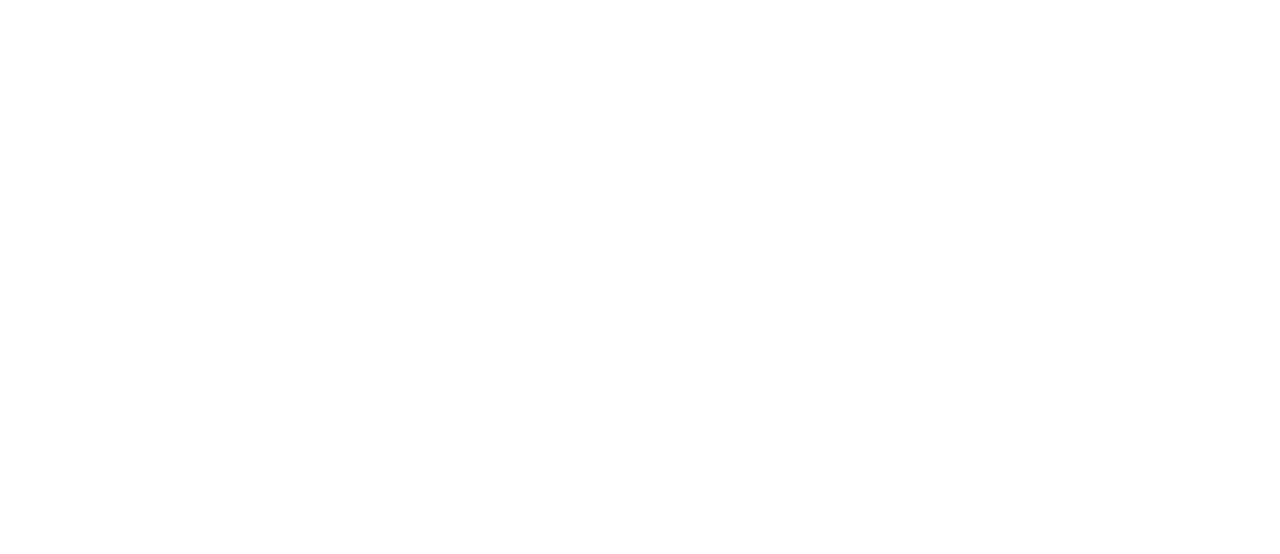
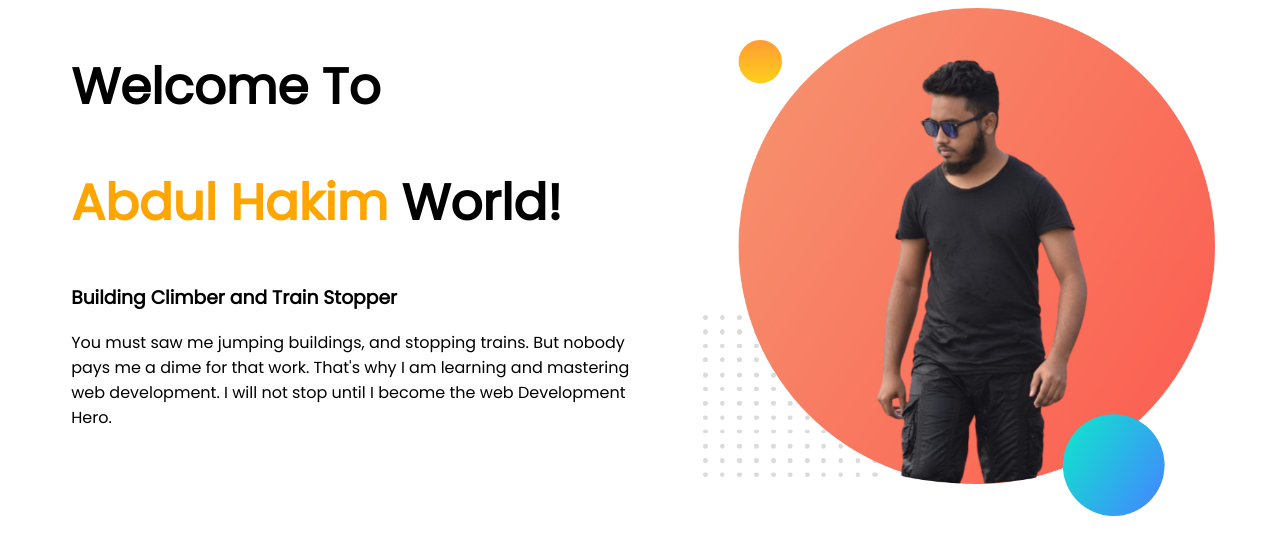
Before and after one commit to abdulhakim10/developer-portfolio, a plain HTML site: page index.html in a window 1280 px wide. Drawn offline with Linux system fonts and the light colour scheme.

Commit message:
code push

```diff
--- a/index.html
+++ b/index.html
@@ -1,13 +1,31 @@
 <!DOCTYPE html>
 <html lang="en">
+
 <head>
     <meta charset="UTF-8">
     <meta http-equiv="X-UA-Compatible" content="IE=edge">
     <meta name="viewport" content="width=device-width, initial-scale=1.0">
-    <title>A.Hakim Portflio</title>
+    <title>Abdul Hakim Portfolio</title>
+    <link rel="preconnect" href="https://fonts.googleapis.com">
+    <link rel="preconnect" href="https://fonts.gstatic.com" crossorigin>
+    <link href="https://fonts.googleapis.com/css2?family=Poppins&display=swap" rel="stylesheet">
     <link rel="stylesheet" href="style.css">
 </head>
+
 <body>
+    <section>
+        <div class="half-width">
+            <h1>Welcome To</h1>
+            <h1> <span class="orange-color">Abdul Hakim</span> World!</h1>
+            <h3>Building Climber and Train Stopper</h3>
+            <p>You must saw me jumping buildings, and stopping trains. But nobody pays me a dime for that work. That's
+                why I
+                am learning and mastering web development. I will not stop until I become the web Development Hero.</p>
+        </div>
+        <div class="half-width">
+            <img src="ahakim-bgr.png" alt="">
+        </div>
+    </section>
+</body>
 
-</body>
 </html>
--- a/style.css
+++ b/style.css
@@ -0,0 +1,24 @@
+body {
+    font-family: 'Poppins', sans-serif;
+}
+
+h1 {
+    font-size: 50px;
+}
+
+.orange-color {
+    color: orange;
+}
+
+section {
+    display: flex;
+}
+
+.half-width {
+    width: 50%;
+    padding-left: 5%;
+}
+
+.half-width img {
+    width: 90%;
+}
```
Also changed, not shown: ahakim-bgr.png (added), ahakim-bgr2.png (added), images/dream-bg.png (added), images/exp-bg.png (added), images/jhankar.png (added), images/jhankar2.png (added), images/my-bg.png (added), images/my-bg2.png (added), images/top-banner.png (added), 7 other files.
